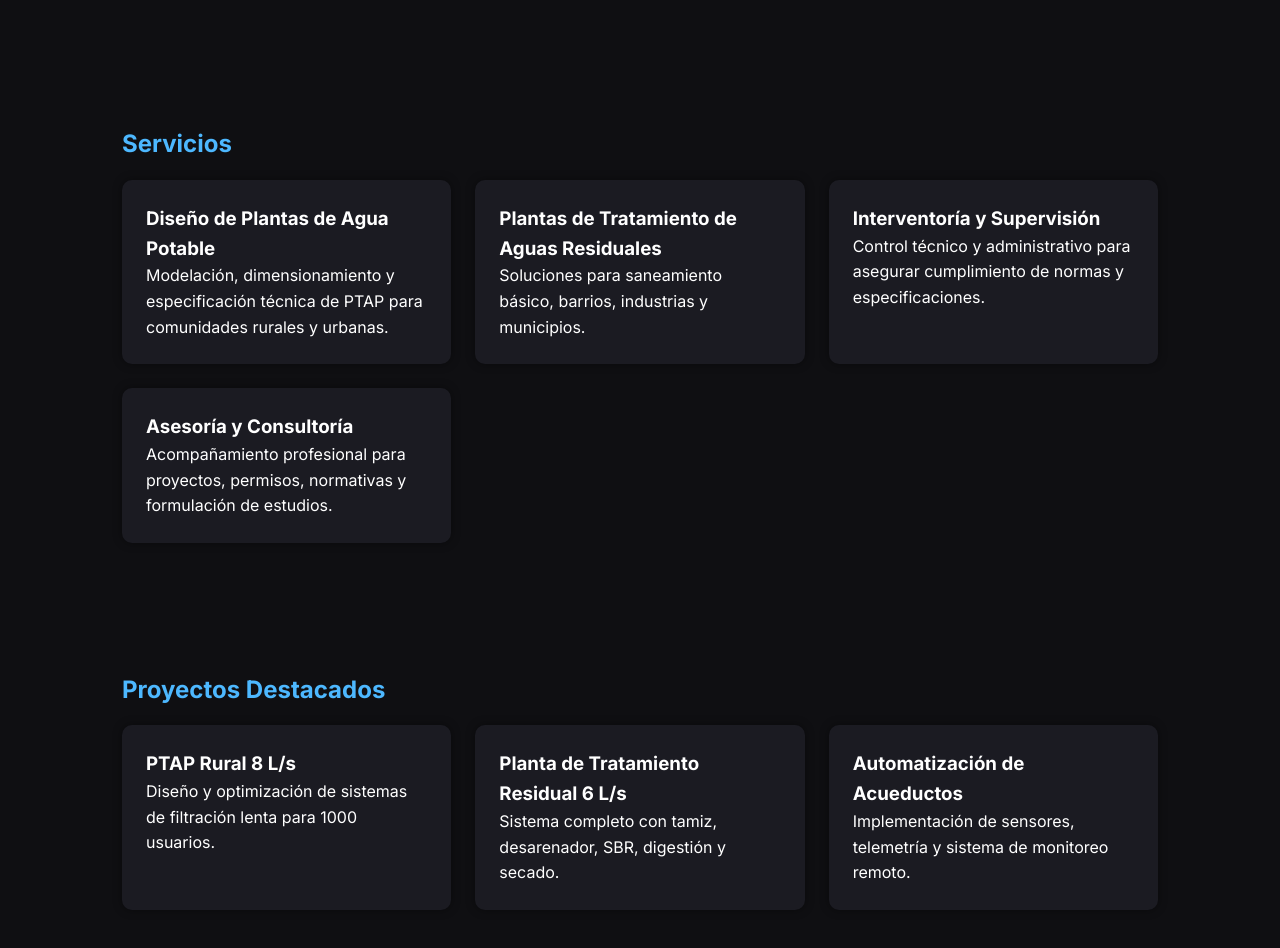
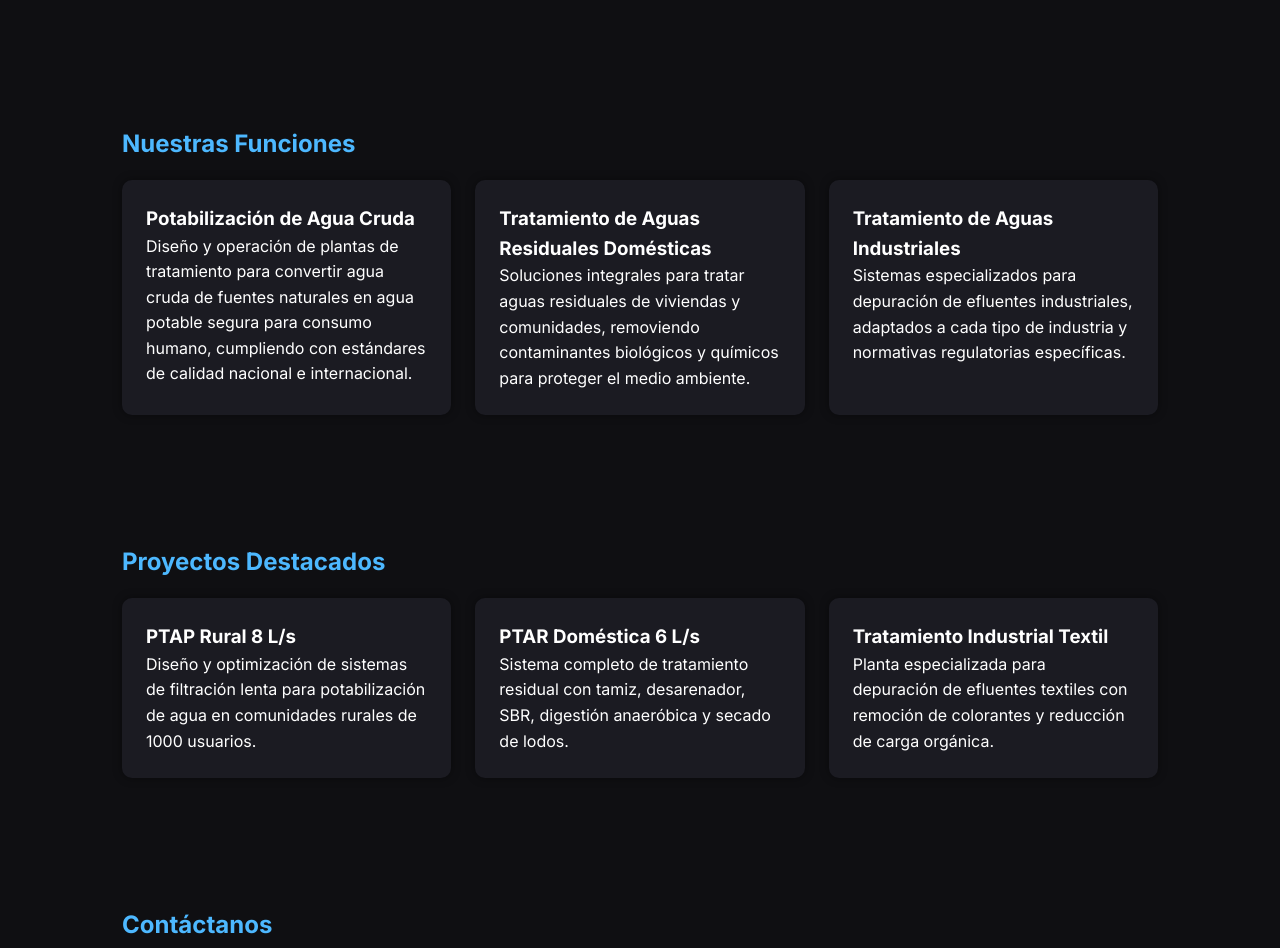
Before and after one commit to Lucesdata/hydrosfera, a plain HTML site: page index.html in a window 1280 px wide. Shown: the part 922-1870 px from the top of the page. Drawn offline with Linux system fonts and the light colour scheme.

Commit message:
feat: actualizar contenido hero, funciones y tipos de proyecto

```diff
--- a/index.html
+++ b/index.html
@@ -20,7 +20,7 @@
     <nav>
       <a href="#inicio">Inicio</a>
       <a href="#mision">Misión</a>
-      <a href="#servicios">Servicios</a>
+      <a href="#funciones">Funciones</a>
       <a href="#proyectos">Proyectos</a>
       <a href="#contacto">Contáctanos</a>
     </nav>
@@ -31,17 +31,17 @@
 <section id="inicio" aria-labelledby="hero-title">
   <div class="hero-inner">
     <div class="hero-copy">
-      <h1 id="hero-title">Ingeniería hídrica para plantas de tratamiento</h1>
-      <p class="lead">Soluciones técnicas y sociales para diseño, operación y escalabilidad de sistemas de agua potable y saneamiento — enfocadas en municipios, comunidades y entidades públicas.</p>
+      <h1 id="hero-title">Hydrosfera, la plataforma del agua</h1>
+      <p class="lead">Soluciones técnicas en el tratamiento del agua potable, aguas residuales domesticas e industriales</p>
 
       <div class="hero-features">
+        <div class="feature"><span class="dot"></span><span>Tipos de tratamiento: potable, domestico o industrial</span></div>
+        <div class="feature"><span class="dot"></span><span>Optimización operativa y monitoreo remoto</span></div>
         <div class="feature"><span class="dot"></span><span>Diseño y dimensionamiento conformes a normativas</span></div>
-        <div class="feature"><span class="dot"></span><span>Optimización operativa y monitoreo remoto</span></div>
-        <div class="feature"><span class="dot"></span><span>Intervención social y gestión comunitaria</span></div>
       </div>
 
       <div class="hero-cta">
-        <a class="btn" href="#servicios">Ver servicios</a>
+        <a class="btn" href="#funciones">Explorar funciones</a>
         <a class="btn secondary" href="#contacto">Contactar equipo</a>
       </div>
     </div>
@@ -101,25 +101,21 @@
   <p>En Hydrosfera trabajamos para impulsar el desarrollo sostenible mediante soluciones técnicas y sociales que permitan mejorar la calidad del agua y la infraestructura de saneamiento. Nuestro propósito es conectar comunidades con necesidades reales con ingeniería profesional y tecnologías modernas.</p>
 </section>
 
-<!-- ===== SERVICIOS ===== -->
-<section id="servicios">
-  <h2>Servicios</h2>
+<!-- ===== FUNCIONES ===== -->
+<section id="funciones">
+  <h2>Nuestras Funciones</h2>
   <div class="servicios-grid">
     <div class="card">
-      <h3>Diseño de Plantas de Agua Potable</h3>
-      <p>Modelación, dimensionamiento y especificación técnica de PTAP para comunidades rurales y urbanas.</p>
+      <h3>Potabilización de Agua Cruda</h3>
+      <p>Diseño y operación de plantas de tratamiento para convertir agua cruda de fuentes naturales en agua potable segura para consumo humano, cumpliendo con estándares de calidad nacional e internacional.</p>
     </div>
     <div class="card">
-      <h3>Plantas de Tratamiento de Aguas Residuales</h3>
-      <p>Soluciones para saneamiento básico, barrios, industrias y municipios.</p>
+      <h3>Tratamiento de Aguas Residuales Domésticas</h3>
+      <p>Soluciones integrales para tratar aguas residuales de viviendas y comunidades, removiendo contaminantes biológicos y químicos para proteger el medio ambiente.</p>
     </div>
     <div class="card">
-      <h3>Interventoría y Supervisión</h3>
-      <p>Control técnico y administrativo para asegurar cumplimiento de normas y especificaciones.</p>
-    </div>
-    <div class="card">
-      <h3>Asesoría y Consultoría</h3>
-      <p>Acompañamiento profesional para proyectos, permisos, normativas y formulación de estudios.</p>
+      <h3>Tratamiento de Aguas Industriales</h3>
+      <p>Sistemas especializados para depuración de efluentes industriales, adaptados a cada tipo de industria y normativas regulatorias específicas.</p>
     </div>
   </div>
 </section>
@@ -130,15 +126,15 @@
   <div class="proyectos-grid">
     <div class="card">
       <h3>PTAP Rural 8 L/s</h3>
-      <p>Diseño y optimización de sistemas de filtración lenta para 1000 usuarios.</p>
+      <p>Diseño y optimización de sistemas de filtración lenta para potabilización de agua en comunidades rurales de 1000 usuarios.</p>
     </div>
     <div class="card">
-      <h3>Planta de Tratamiento Residual 6 L/s</h3>
-      <p>Sistema completo con tamiz, desarenador, SBR, digestión y secado.</p>
+      <h3>PTAR Doméstica 6 L/s</h3>
+      <p>Sistema completo de tratamiento residual con tamiz, desarenador, SBR, digestión anaeróbica y secado de lodos.</p>
     </div>
     <div class="card">
-      <h3>Automatización de Acueductos</h3>
-      <p>Implementación de sensores, telemetría y sistema de monitoreo remoto.</p>
+      <h3>Tratamiento Industrial Textil</h3>
+      <p>Planta especializada para depuración de efluentes textiles con remoción de colorantes y reducción de carga orgánica.</p>
     </div>
   </div>
 </section>
@@ -153,7 +149,7 @@
 
 <!-- ===== FOOTER ===== -->
 <footer>
-  Hydrosfera © 2025 — Ingeniería para el Agua del Futuro.
+  Hydrosfera © 2025 — La Plataforma del Agua.
 </footer>
 
 <!-- ===== SIDEBAR - NUEVO PROYECTO ===== -->
@@ -184,9 +180,9 @@
         <label for="projectType">Tipo de Proyecto*</label>
         <select id="projectType" name="projectType" required>
           <option value="">-- Seleccionar --</option>
-          <option value="ptap">Planta de Agua Potable (PTAP)</option>
-          <option value="ptar">Planta de Tratamiento Residual (PTAR)</option>
-          <option value="ambos">Agua Potable + Residual</option>
+          <option value="ptap">Potabilización de Agua Cruda</option>
+          <option value="ptar">Tratamiento de Aguas Residuales Domésticas</option>
+          <option value="industrial">Tratamiento de Aguas Industriales</option>
         </select>
       </div>
     </div>
```
